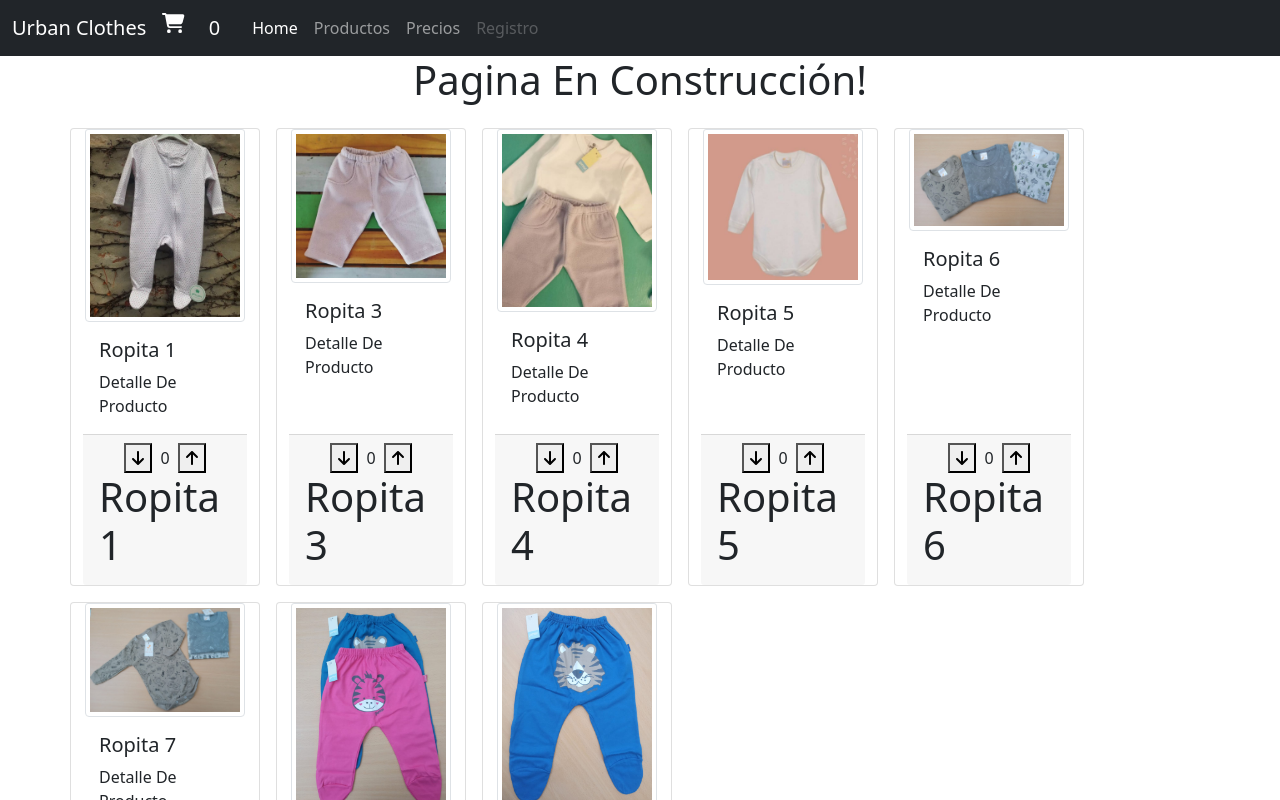
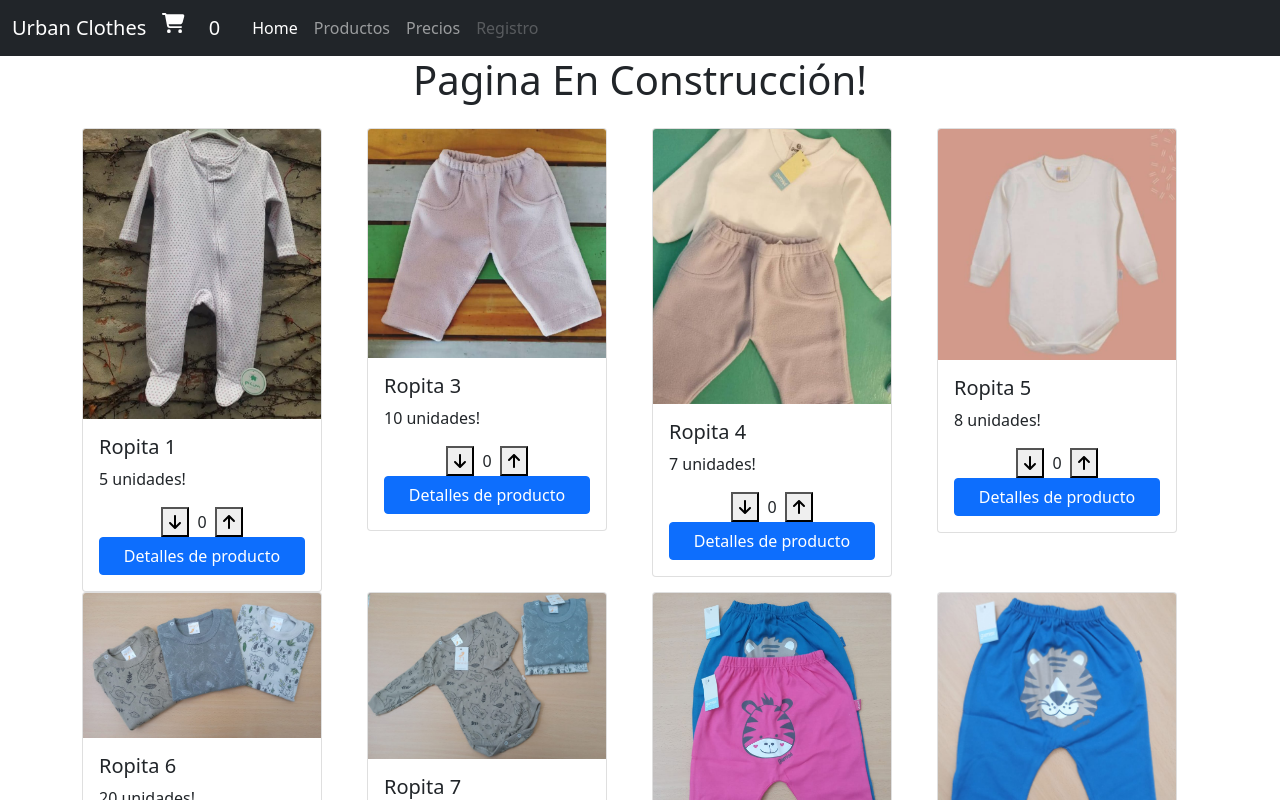
Before and after one commit to Eze-Nat/react-desafios2, a React (Create React App) app: page / in a window 1280 px wide. Shown: the top 800 px of the page. Built offline with nearby package versions, Linux system fonts and the light colour scheme.

Commit message:
modificando pagina

```diff
--- /dev/null
+++ b/src/components/Item/Item.jsx
@@ -0,0 +1,22 @@
+/* import { Link } from "react-router-dom"; */
+
+import ItemCount from "../ItemCount/ItemCount";
+
+const Item = ({ item }) => {
+  const { nombre, precio, stock, img } = item;
+  return (
+    <div className="card" style={{ width: "15rem" }}>
+      <img className="card-img-top" src={img} alt="Card image cap" />
+      <div className="card-body d-flex flex-column justify-content-center">
+        <h5 className="card-title">{nombre}</h5>
+        <p className="card-text">{`${stock} unidades!`}</p>
+       {/*  <Link to={"/detail"}> */}
+       <ItemCount />
+          <button className="btn btn-primary">Detalles de producto</button>
+        {/* </Link> */}
+      </div>
+    </div>
+  );
+};
+
+export default Item;
--- a/src/components/ItemCount/ItemCount.jsx
+++ b/src/components/ItemCount/ItemCount.jsx
@@ -14,13 +14,13 @@ function ItemCount (props) {
 
   const decrease = () => {
     if (amount > 0) {
-      setAmount(count => count - 1);
+      setAmount(amount - 1);
     }
   };
 
   const increase = () => {
     if (amount < props.stock)
-    setAmount(count => count + 1);
+    setAmount(amount + 1);
   };
 
   return (
--- a/src/components/ItemList/ItemList.jsx
+++ b/src/components/ItemList/ItemList.jsx
@@ -1,34 +1,17 @@
-import React from 'react';
-import ItemCount from '../ItemCount/ItemCount';
-import ItemListTest from '../ItemListTest';
+import Item from "../Item/Item";
 
-export default function ItemList(props) {
+const ItemList = ({ items }) => {
   return (
-    <>
-    {
-      props.items.map(
-        cadaItem => {
+    <div className="container">
+      <div className="row">
+        {items.map((item) => (
+          <div key={item.id} className="col-sm">
+            <Item item={item} />
+          </div>
+        ))}
+      </div>
+    </div>
+  );
+};
 
-          return (
-
-
-          <div className="card col-md-2" key={cadaItem.id}>
-            <img className="card-img-top img-thumbnail img-fluid mx-auto" style={{width: "10rem"}} src={cadaItem.img} alt={cadaItem.nombre}/>
-          <div className="card-body">
-            <h5 className="card-title">{cadaItem.nombre}</h5>
-            <p className="card-text">{cadaItem.descripcion}</p>
-          </div>
-          <div className="card-footer">
-              <ItemCount stock={cadaItem.stock}/>
-              <ItemListTest items={cadaItem} test={"Prueba"}/>
-          </div>
-          </div>
-
-
-          )
-        }
-      )
-    }
-  </>
-  )
-}
+export default ItemList;
--- a/src/components/ItemListTest.jsx
+++ b/src/components/ItemListTest.jsx
@@ -2,10 +2,10 @@
 
 
 const ItemListTest = ({items, test}) => {
-    const {nombre, descripcion} = items;
+    const {nombre, descripcion, precio} = items;
     return (
         <div>
-            <h1>{nombre}</h1>
+            <h1>{precio}</h1>
         </div>
     );
 }
```
Also changed, not shown: src/components/Utilidades/Spinner.jsx (added, +11 -0 lines).
